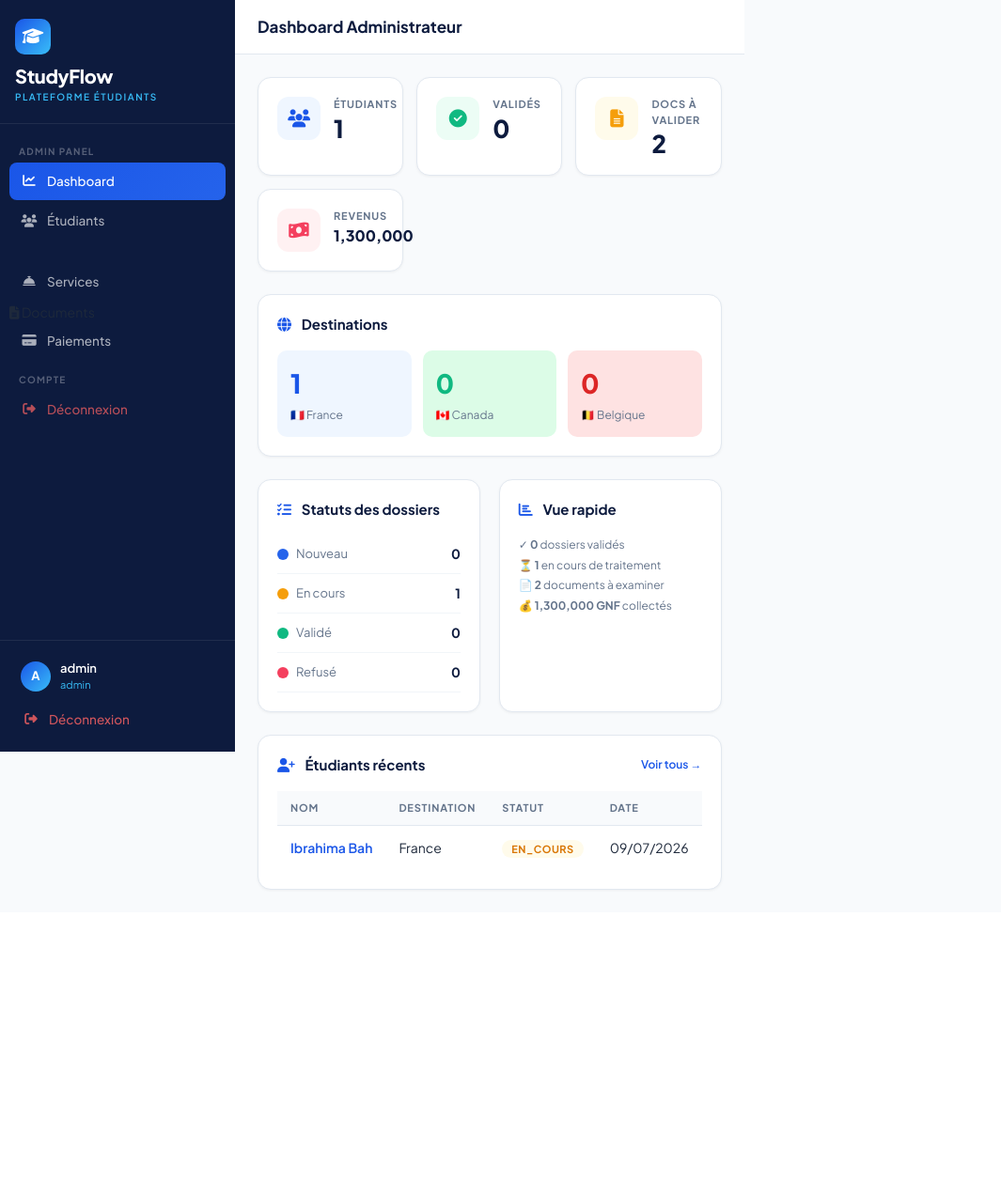
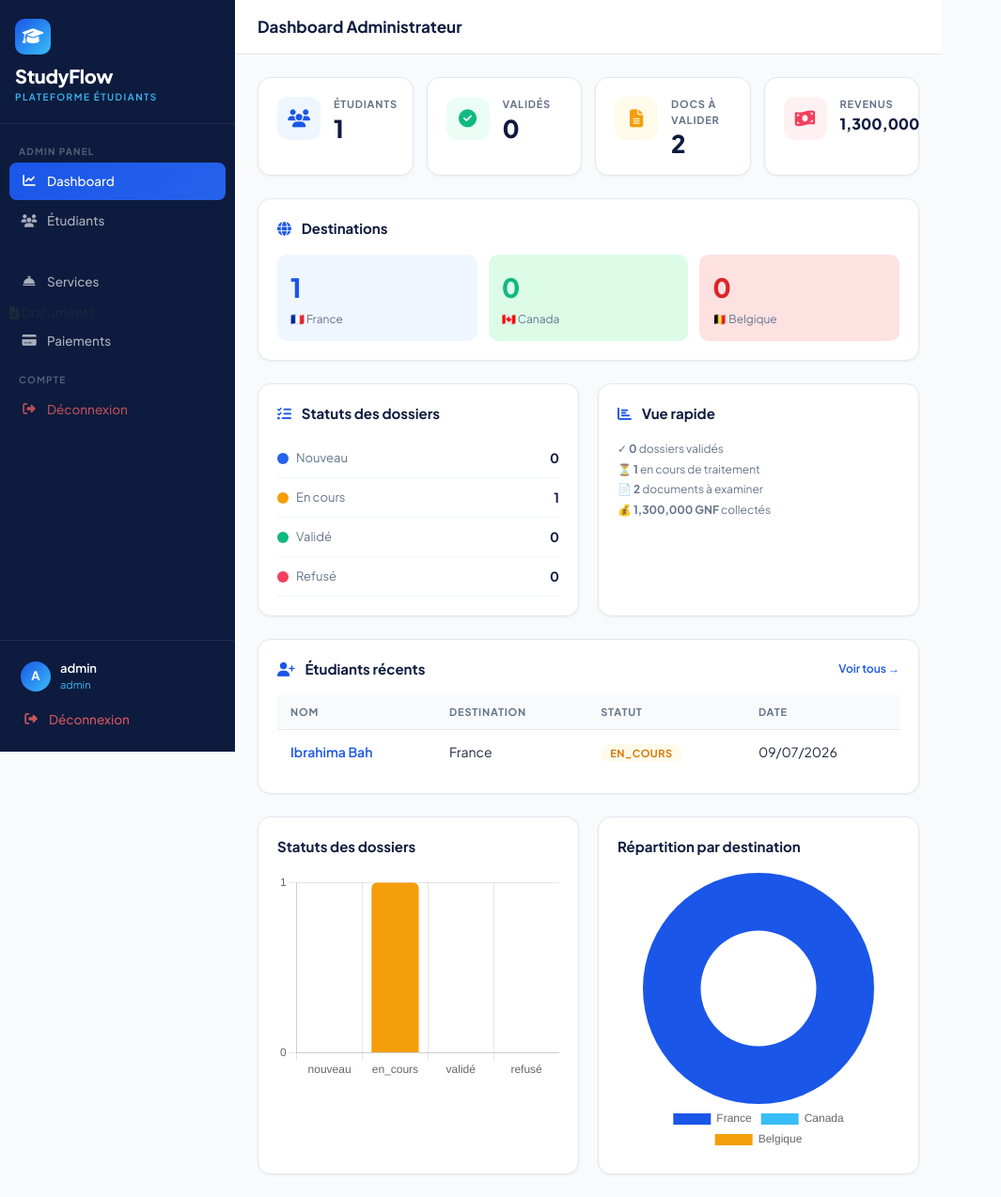
Before and after one commit to skillathebest6-cmd/Study-flow-, a Flask app: page /admin/dashboard in a window 1280 px wide. Shown: the whole page at 94% size, without its empty margins (0-1065 px from the left). Before the commit the page ends 948 px from the top, so only its background shows below. Run offline with Flask 3, Linux system fonts and the light colour scheme; a user stored in the database is signed in; some libraries are stand-ins or nearby versions.

Commit message:
Add charts to admin dashboard (Chart.js)

```diff
--- a/routes/admin.py
+++ b/routes/admin.py
@@ -37,6 +37,14 @@ def dashboard():
         'refusé': StudentProfile.query.filter_by(status='refusé').count(),
     }
 
+    import json as json_lib
+
+    chart_status_labels = list(status_counts.keys())
+    chart_status_values = list(status_counts.values())
+
+    chart_dest_labels = ['France', 'Canada', 'Belgique']
+    chart_dest_values = [dest_france, dest_canada, dest_belgique]
+
     return render_template('admin/dashboard.html',
         total_students=total_students,
         validated=validated,
@@ -46,7 +54,11 @@ def dashboard():
         dest_france=dest_france,
         dest_canada=dest_canada,
         dest_belgique=dest_belgique,
-        status_counts=status_counts
+        status_counts=status_counts,
+        chart_status_labels=json_lib.dumps(chart_status_labels),
+        chart_status_values=json_lib.dumps(chart_status_values),
+        chart_dest_labels=json_lib.dumps(chart_dest_labels),
+        chart_dest_values=json_lib.dumps(chart_dest_values)
     )
 
 @admin_bp.route('/students')
--- a/templates/admin/dashboard.html
+++ b/templates/admin/dashboard.html
@@ -166,4 +166,54 @@
   </table>
 </div>
 
+<div style="display:grid;grid-template-columns:1fr 1fr;gap:20px;margin-top:24px;">
+  <div class="sf-card">
+    <div style="font-size:15px;font-weight:700;color:#0D1B3E;margin-bottom:16px;">Statuts des dossiers</div>
+    <canvas id="statusChart" height="220"></canvas>
+  </div>
+  <div class="sf-card">
+    <div style="font-size:15px;font-weight:700;color:#0D1B3E;margin-bottom:16px;">Répartition par destination</div>
+    <canvas id="destChart" height="220"></canvas>
+  </div>
+</div>
+
 {% endblock %}
+
+{% block extra_js %}
+<script src="https://cdn.jsdelivr.net/npm/chart.js@4.4.1/dist/chart.umd.min.js"></script>
+<script>
+new Chart(document.getElementById('statusChart'), {
+  type: 'bar',
+  data: {
+    labels: {{ chart_status_labels|safe }},
+    datasets: [{
+      label: 'Étudiants',
+      data: {{ chart_status_values|safe }},
+      backgroundColor: ['#64748B', '#F59E0B', '#10B981', '#F43F5E'],
+      borderRadius: 6
+    }]
+  },
+  options: {
+    responsive: true,
+    plugins: { legend: { display: false } },
+    scales: { y: { beginAtZero: true, ticks: { stepSize: 1 } } }
+  }
+});
+
+new Chart(document.getElementById('destChart'), {
+  type: 'doughnut',
+  data: {
+    labels: {{ chart_dest_labels|safe }},
+    datasets: [{
+      data: {{ chart_dest_values|safe }},
+      backgroundColor: ['#1A56E8', '#38BDF8', '#F59E0B'],
+      borderWidth: 0
+    }]
+  },
+  options: {
+    responsive: true,
+    plugins: { legend: { position: 'bottom' } }
+  }
+});
+</script>
+{% endblock %}
```
